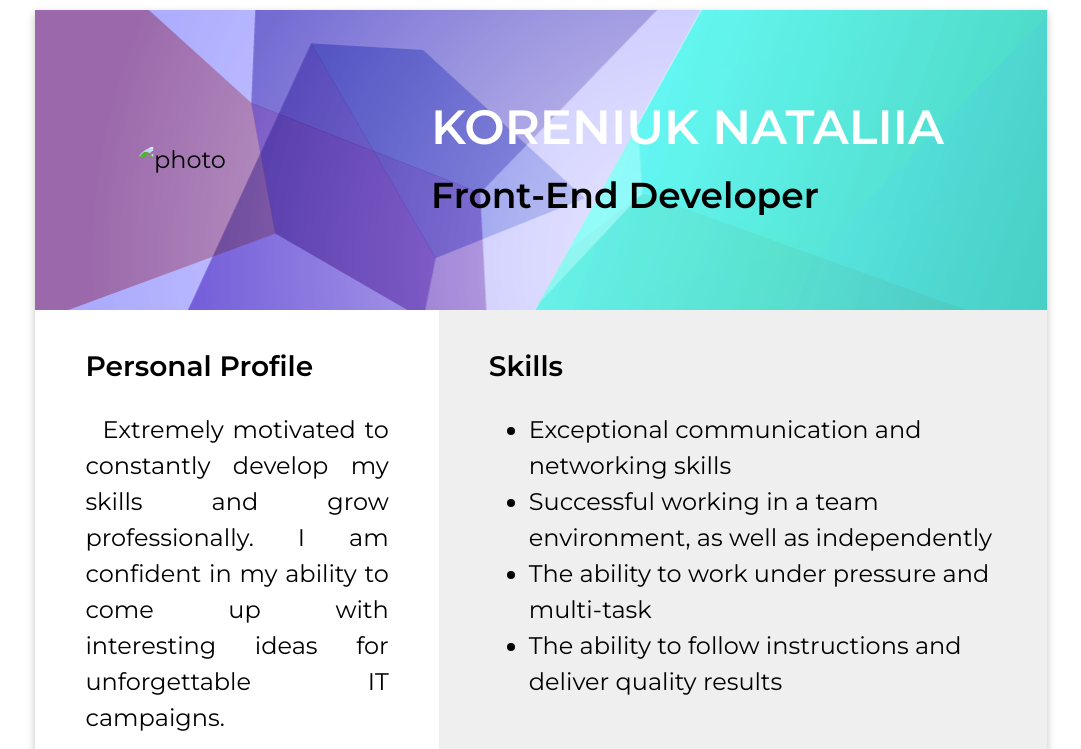
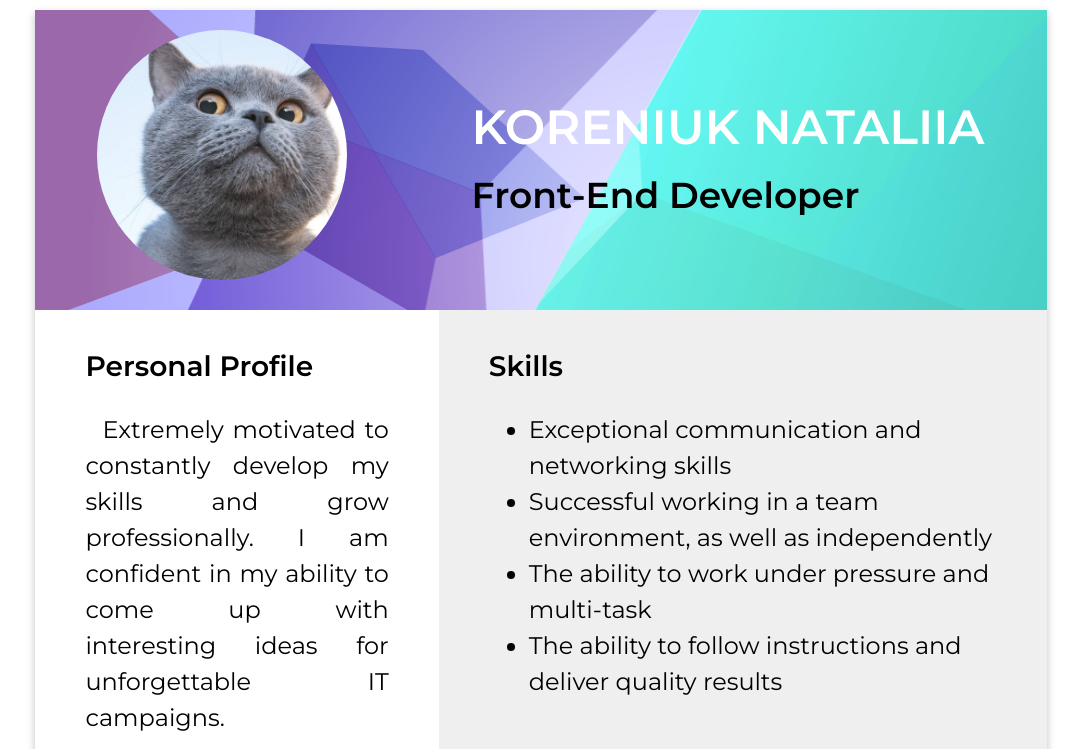
Before and after one commit to Nataliia95254/rsschool-cv, a plain HTML site: page index.html in a window 1280 px wide. Shown: the top 749 px of the page, without its empty margins (99-1180 px from the left). Drawn offline with Linux system fonts and the light colour scheme; files whose address does not match are found by name.

Commit message:
Update index.html

```diff
--- a/index.html
+++ b/index.html
@@ -16,7 +16,7 @@
     <div class="container">
         <div class="header">
             <div class="img">
-                <img src="./img/avatar.jpeg" alt="photo">
+                <img src="https://github.com/Nataliia95254/rsschool-cv/blob/rsschool-cv-html/img%20/avatar.jpeg" alt="photo">
             </div>
             <div class="main_header">
                 <h1>Koreniuk Nataliia</h1>
```
